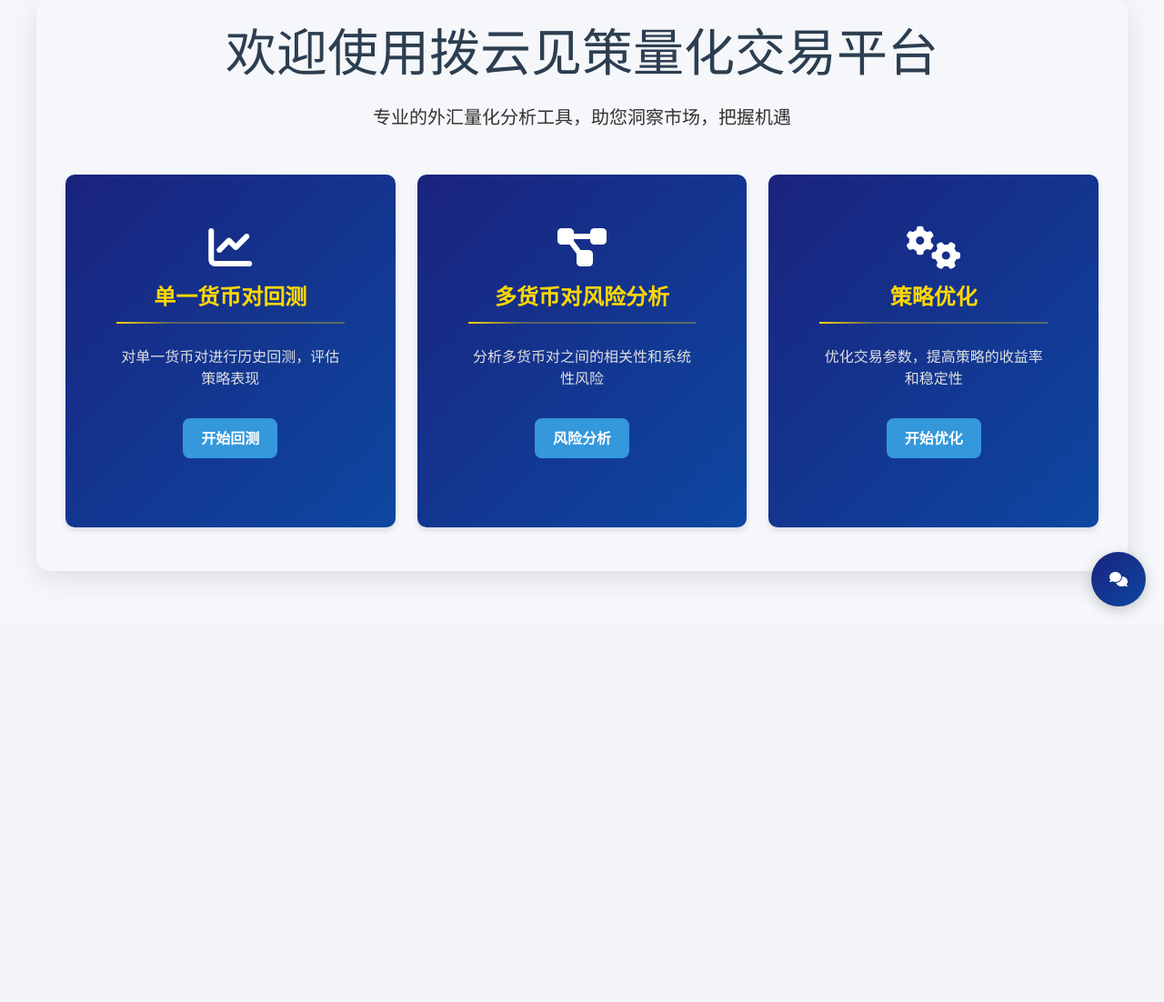
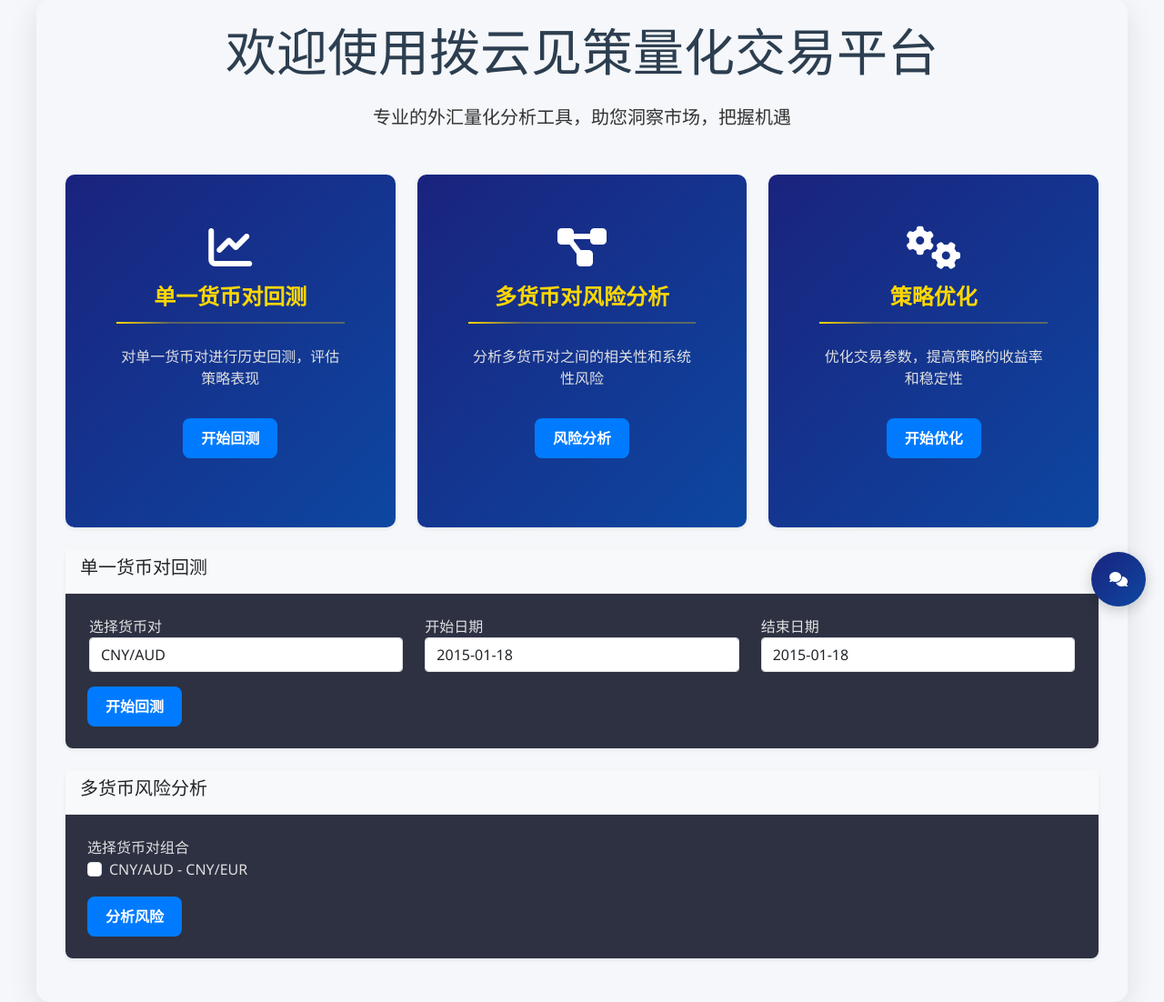
Before and after one commit to aajonaa/quant-trading-system, a Flask app: page / in a window 1280 px wide. Shown: the part 113-1215 px from the top of the page at 91% size. Before the commit the page ends 788 px from the top, so only its background shows below. Run offline with Flask 2, Linux system fonts and the light colour scheme; some libraries are stand-ins or nearby versions.

Commit message:
version4.4

```diff
--- a/app.py
+++ b/app.py
@@ -328,5 +328,58 @@
         logger.error(f"退出登录API错误: {str(e)}")
         return jsonify({'error': f'服务器错误: {str(e)}'})
 
+@app.route('/api/single_backtest', methods=['POST'])
+def single_backtest():
+    try:
+        data = request.get_json()
+        currency_pair = data.get('currency_pair')
+        start_date = data.get('start_date')
+        end_date = data.get('end_date')
+
+        # 创建回测器实例
+        backtester = ForexBacktester()
+
+        # 执行单一货币对回测
+        results = backtester.run_single_backtest(
+            currency_pair=currency_pair,
+            start_date=start_date,
+            end_date=end_date
+        )
+
+        return jsonify({
+            'success': True,
+            'results': {
+                'total_return': results['total_return'],
+                'sharpe_ratio': results['sharpe_ratio'],
+                'max_drawdown': results['max_drawdown'],
+                'win_rate': results['win_rate'],
+                'trades': results['trades'],
+                'equity_curve': results['equity_curve'].tolist()
+            }
+        })
+    except Exception as e:
+        logger.error(f"单一货币对回测错误: {str(e)}")
+        return jsonify({'error': str(e)}), 500
+
+@app.route('/api/multi_currency_risk', methods=['POST'])
+def multi_currency_risk():
+    try:
+        data = request.get_json()
+        selected_pairs = data.get('currency_pairs', [])
+
+        # 从CSV文件读取风险分析结果
+        risk_data = pd.read_csv('backend/mulsignals/currency_pair_risks.csv')
+
+        # 过滤选中的货币对
+        filtered_data = risk_data[risk_data['货币对组合'].isin(selected_pairs)]
+
+        return jsonify({
+            'success': True,
+            'risk_analysis': filtered_data.to_dict('records')
+        })
+    except Exception as e:
+        logger.error(f"多货币风险分析错误: {str(e)}")
+        return jsonify({'error': str(e)}), 500
+
 if __name__ == '__main__':
     app.run(debug=True)
--- a/static/script.js
+++ b/static/script.js
@@ -671,3 +671,157 @@
         csBody.scrollTop = csBody.scrollHeight;
     }
 }
+
+// 单一货币对回测
+function runSingleBacktest() {
+    const currencyPair = document.getElementById('currency-pair-select').value;
+    const startDate = document.getElementById('start-date').value;
+    const endDate = document.getElementById('end-date').value;
+
+    if (!startDate || !endDate) {
+        alert('请选择日期范围');
+        return;
+    }
+
+    showLoading('正在进行回测...');
+
+    fetch('/api/single_backtest', {
+        method: 'POST',
+        headers: {
+            'Content-Type': 'application/json'
+        },
+        body: JSON.stringify({
+            currency_pair: currencyPair,
+            start_date: startDate,
+            end_date: endDate
+        })
+    })
+    .then(response => response.json())
+    .then(data => {
+        hideLoading();
+        if (data.success) {
+            updateBacktestResults(data.results);
+            drawEquityCurve(data.results.equity_curve);
+        } else {
+            alert('回测失败: ' + data.error);
+        }
+    })
+    .catch(error => {
+        hideLoading();
+        console.error('Error:', error);
+        alert('回测过程中发生错误');
+    });
+}
+
+// 更新回测结果显示
+function updateBacktestResults(results) {
+    document.getElementById('backtest-results').style.display = 'block';
+    document.getElementById('total-return').textContent =
+        (results.total_return * 100).toFixed(2) + '%';
+    // 更新其他指标...
+}
+
+// 绘制权益曲线
+function drawEquityCurve(equityCurve) {
+    const ctx = document.getElementById('equity-curve-chart').getContext('2d');
+    new Chart(ctx, {
+        type: 'line',
+        data: {
+            labels: Array.from({length: equityCurve.length}, (_, i) => i + 1),
+            datasets: [{
+                label: '权益曲线',
+                data: equityCurve,
+                borderColor: 'rgb(75, 192, 192)',
+                tension: 0.1
+            }]
+        },
+        options: {
+            responsive: true,
+            scales: {
+                y: {
+                    beginAtZero: false
+                }
+            }
+        }
+    });
+}
+
+// 多货币风险分析
+function analyzeMultiCurrencyRisk() {
+    const selectedPairs = Array.from(document.querySelectorAll('.currency-pairs-checkboxes input:checked'))
+        .map(checkbox => checkbox.value);
+
+    if (selectedPairs.length === 0) {
+        alert('请至少选择一个货币对组合');
+        return;
+    }
+
+    showLoading('正在分析风险...');
+
+    fetch('/api/multi_currency_risk', {
+        method: 'POST',
+        headers: {
+            'Content-Type': 'application/json'
+        },
+        body: JSON.stringify({
+            currency_pairs: selectedPairs
+        })
+    })
+    .then(response => response.json())
+    .then(data => {
+        hideLoading();
+        if (data.success) {
+            displayRiskAnalysis(data.risk_analysis);
+        } else {
+            alert('风险分析失败: ' + data.error);
+        }
+    })
+    .catch(error => {
+        hideLoading();
+        console.error('Error:', error);
+        alert('风险分析过程中发生错误');
+    });
+}
+
+// 显示风险分析结果
+function displayRiskAnalysis(riskData) {
+    const resultsDiv = document.getElementById('risk-analysis-results');
+    resultsDiv.style.display = 'block';
+
+    let html = '<table class="table">';
+    html += `<thead>
+        <tr>
+            <th>货币对组合</th>
+            <th>相关系数</th>
+            <th>组合波动率</th>
+            <th>信号一致性</th>
+            <th>风险得分</th>
+            <th>风险等级</th>
+            <th>交易建议</th>
+        </tr>
+    </thead><tbody>`;
+
+    riskData.forEach(item => {
+        html += `<tr>
+            <td>${item.货币对组合}</td>
+            <td>${item.相关系数.toFixed(2)}</td>
+            <td>${item.组合波动率.toFixed(2)}</td>
+            <td>${item.信号一致性.toFixed(2)}</td>
+            <td>${item.风险得分.toFixed(2)}</td>
+            <td>${item.风险等级}</td>
+            <td>${item.交易建议}</td>
+        </tr>`;
+    });
+
+    html += '</tbody></table>';
+    resultsDiv.innerHTML = html;
+}
+
+// 工具函数
+function showLoading(message) {
+    // 显示加载提示
+}
+
+function hideLoading() {
+    // 隐藏加载提示
+}
--- a/static/style.css
+++ b/static/style.css
@@ -1322,3 +1322,70 @@
     transform: translateY(-2px);
     box-shadow: 0 6px 20px rgba(0,0,0,0.3);
 }
+
+/* 回测结果卡片样式 */
+.card {
+    box-shadow: 0 0.125rem 0.25rem rgba(0, 0, 0, 0.075);
+    border: none;
+}
+
+.card-header {
+    background-color: #f8f9fa;
+    border-bottom: 1px solid #e9ecef;
+}
+
+/* 表单控件样式 */
+.form-control {
+    border-radius: 0.25rem;
+}
+
+.form-control:focus {
+    border-color: #80bdff;
+    box-shadow: 0 0 0 0.2rem rgba(0, 123, 255, 0.25);
+}
+
+/* 按钮样式 */
+.btn-primary {
+    background-color: #007bff;
+    border-color: #007bff;
+}
+
+.btn-primary:hover {
+    background-color: #0069d9;
+    border-color: #0062cc;
+}
+
+/* 结果显示区域样式 */
+#backtest-results,
+#risk-analysis-results {
+    background-color: #fff;
+    padding: 1rem;
+    border-radius: 0.25rem;
+}
+
+/* 图表容器样式 */
+#equity-curve-chart {
+    min-height: 300px;
+    width: 100%;
+}
+
+/* 加载提示样式 */
+.loading-overlay {
+    position: fixed;
+    top: 0;
+    left: 0;
+    width: 100%;
+    height: 100%;
+    background: rgba(255, 255, 255, 0.8);
+    display: flex;
+    justify-content: center;
+    align-items: center;
+    z-index: 1000;
+}
+
+.loading-message {
+    background: white;
+    padding: 1rem;
+    border-radius: 0.25rem;
+    box-shadow: 0 0.125rem 0.25rem rgba(0, 0, 0, 0.075);
+}
--- a/templates/index.html
+++ b/templates/index.html
@@ -95,18 +95,17 @@
             </div>
         </div>
 
-        <!-- 单一货币对回测页面 -->
-        <div id="backtestPage" class="page-content" style="display: none;">
-            <h2 class="section-title mb-4">单一货币对回测</h2>
-
+        <!-- 单一货币对回测部分 -->
         <div class="card mb-4">
+            <div class="card-header">
+                <h5>单一货币对回测</h5>
+            </div>
             <div class="card-body">
-                    <form id="backtestForm">
-                        <div class="row mb-3">
+                <div class="row">
                     <div class="col-md-4">
-                                <label for="currency" class="form-label">货币对</label>
-                                <select id="currency" name="currency" class="form-select" required>
-                                    <option value="">请选择货币对</option>
+                        <div class="form-group">
+                            <label for="currency-pair-select">选择货币对</label>
+                            <select class="form-control" id="currency-pair-select">
                                 <option value="CNYAUD">CNY/AUD</option>
                                 <option value="CNYEUR">CNY/EUR</option>
                                 <option value="CNYGBP">CNY/GBP</option>
@@ -114,86 +113,63 @@
                                 <option value="CNYUSD">CNY/USD</option>
                             </select>
                         </div>
-                            <div class="col-md-4">
-                                <label for="startDate" class="form-label">开始日期</label>
-                                <input type="text" id="startDate" name="startDate" class="form-control datepicker" required>
                     </div>
                     <div class="col-md-4">
-                                <label for="endDate" class="form-label">结束日期</label>
-                                <input type="text" id="endDate" name="endDate" class="form-control datepicker" required>
+                        <div class="form-group">
+                            <label for="start-date">开始日期</label>
+                            <input type="text" class="form-control datepicker" id="start-date">
+                        </div>
+                    </div>
+                    <div class="col-md-4">
+                        <div class="form-group">
+                            <label for="end-date">结束日期</label>
+                            <input type="text" class="form-control datepicker" id="end-date">
+                        </div>
+                    </div>
+                </div>
+                <button class="btn btn-primary mt-3" onclick="runSingleBacktest()">开始回测</button>
+
+                <!-- 回测结果显示区域 -->
+                <div id="backtest-results" class="mt-4" style="display: none;">
+                    <h6>回测结果</h6>
+                    <div class="row">
+                        <div class="col-md-3">
+                            <div class="card">
+                                <div class="card-body">
+                                    <h6 class="card-title">总收益率</h6>
+                                    <p id="total-return" class="card-text"></p>
+                                </div>
+                            </div>
+                        </div>
+                        <!-- 其他指标卡片 -->
+                    </div>
+                    <div id="equity-curve-chart" class="mt-4"></div>
+                </div>
             </div>
         </div>
 
-                        <div class="d-flex justify-content-end">
-                            <button type="submit" class="btn btn-primary">
-                                <i class="fas fa-play"></i> 运行回测
-                            </button>
+        <!-- 多货币风险分析部分 -->
+        <div class="card mb-4">
+            <div class="card-header">
+                <h5>多货币风险分析</h5>
             </div>
-                    </form>
+            <div class="card-body">
+                <div class="form-group">
+                    <label>选择货币对组合</label>
+                    <div class="currency-pairs-checkboxes">
+                        <div class="form-check">
+                            <input class="form-check-input" type="checkbox" value="CNYAUD-CNYEUR" id="pair1">
+                            <label class="form-check-label" for="pair1">CNY/AUD - CNY/EUR</label>
+                        </div>
+                        <!-- 其他货币对组合选项 -->
                     </div>
                 </div>
+                <button class="btn btn-primary mt-3" onclick="analyzeMultiCurrencyRisk()">分析风险</button>
 
-            <!-- 回测结果区域 -->
-            <div id="backtestResults" style="display: none;">
-                <!-- 回测结果将通过JavaScript动态添加 -->
+                <!-- 风险分析结果显示区域 -->
+                <div id="risk-analysis-results" class="mt-4" style="display: none;">
+                    <!-- 结果将通过JavaScript动态填充 -->
                 </div>
-        </div>
-
-        <!-- 多货币对风险分析页面 -->
-        <div id="riskPage" class="page-content" style="display: none;">
-            <h2 class="section-title mb-4">多货币对风险分析</h2>
-
-            <div class="card mb-4">
-                <div class="card-body">
-                    <form id="riskForm">
-                        <div class="row mb-3">
-                            <div class="col-md-6">
-                                <label class="form-label">选择货币对</label>
-                                <div class="currency-checkboxes">
-                                    <div class="form-check">
-                                        <input class="form-check-input" type="checkbox" value="CNYAUD" id="checkCNYAUD" name="currencies" checked>
-                                        <label class="form-check-label" for="checkCNYAUD">CNY/AUD</label>
-                                    </div>
-                                    <div class="form-check">
-                                        <input class="form-check-input" type="checkbox" value="CNYEUR" id="checkCNYEUR" name="currencies" checked>
-                                        <label class="form-check-label" for="checkCNYEUR">CNY/EUR</label>
-                                    </div>
-                                    <div class="form-check">
-                                        <input class="form-check-input" type="checkbox" value="CNYGBP" id="checkCNYGBP" name="currencies" checked>
-                                        <label class="form-check-label" for="checkCNYGBP">CNY/GBP</label>
-                                    </div>
-                                    <div class="form-check">
-                                        <input class="form-check-input" type="checkbox" value="CNYJPY" id="checkCNYJPY" name="currencies" checked>
-                                        <label class="form-check-label" for="checkCNYJPY">CNY/JPY</label>
-                                    </div>
-                                    <div class="form-check">
-                                        <input class="form-check-input" type="checkbox" value="CNYUSD" id="checkCNYUSD" name="currencies" checked>
-                                        <label class="form-check-label" for="checkCNYUSD">CNY/USD</label>
-                                    </div>
-                                </div>
-                            </div>
-                            <div class="col-md-6">
-                                <label for="analysisType" class="form-label">分析类型</label>
-                                <select id="analysisType" name="analysisType" class="form-select">
-                                    <option value="correlation">相关性分析</option>
-                                    <option value="risk">风险评估</option>
-                                    <option value="combined">综合分析</option>
-                                </select>
-                            </div>
-                        </div>
-
-                        <div class="d-flex justify-content-end">
-                            <button type="submit" class="btn btn-primary">
-                                <i class="fas fa-search"></i> 开始分析
-                            </button>
-                        </div>
-                    </form>
-                </div>
-            </div>
-
-            <!-- 风险分析结果区域 -->
-            <div id="riskResults" style="display: none;">
-                <!-- 风险分析结果将通过JavaScript动态添加 -->
             </div>
         </div>
 
```
Also changed, not shown: Database/Pgadmin4.py (+152 -84 lines). Lines whose indentation alone changed are shown as unchanged.
